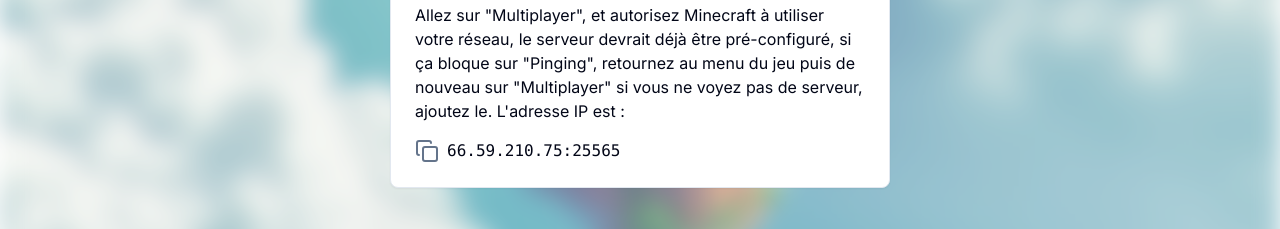
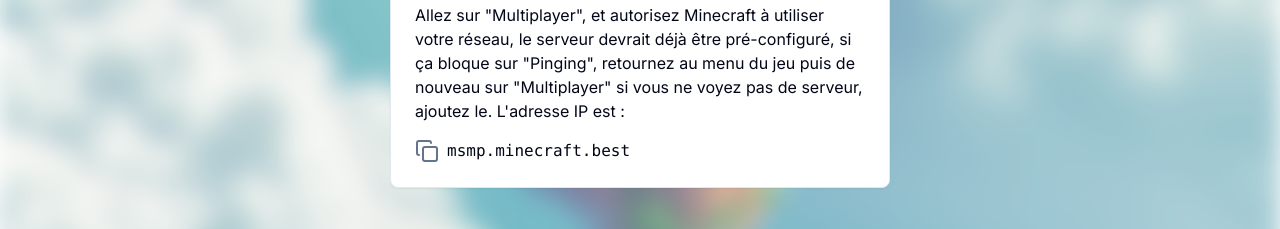
Before and after one commit to Decryptu/msmp, a Next.js app: page / in a window 1280 px wide. Shown: the part 1720-1949 px from the top of the page. Built offline with nearby package versions, Linux system fonts and the light colour scheme.

Commit message:
Update page.tsx

```diff
--- a/app/page.tsx
+++ b/app/page.tsx
@@ -223,7 +223,7 @@ export default function Home() {
                 className="flex items-center space-x-2 bg-transparent border-none p-0"
               >
                 <CopyIcon className="text-slate-500" />
-                <code>66.59.210.75:25565</code>
+                <code>msmp.minecraft.best</code>
               </button>
               {copySuccess && <p className="text-slate-500">{copySuccess}</p>}
             </CardContent>
```
